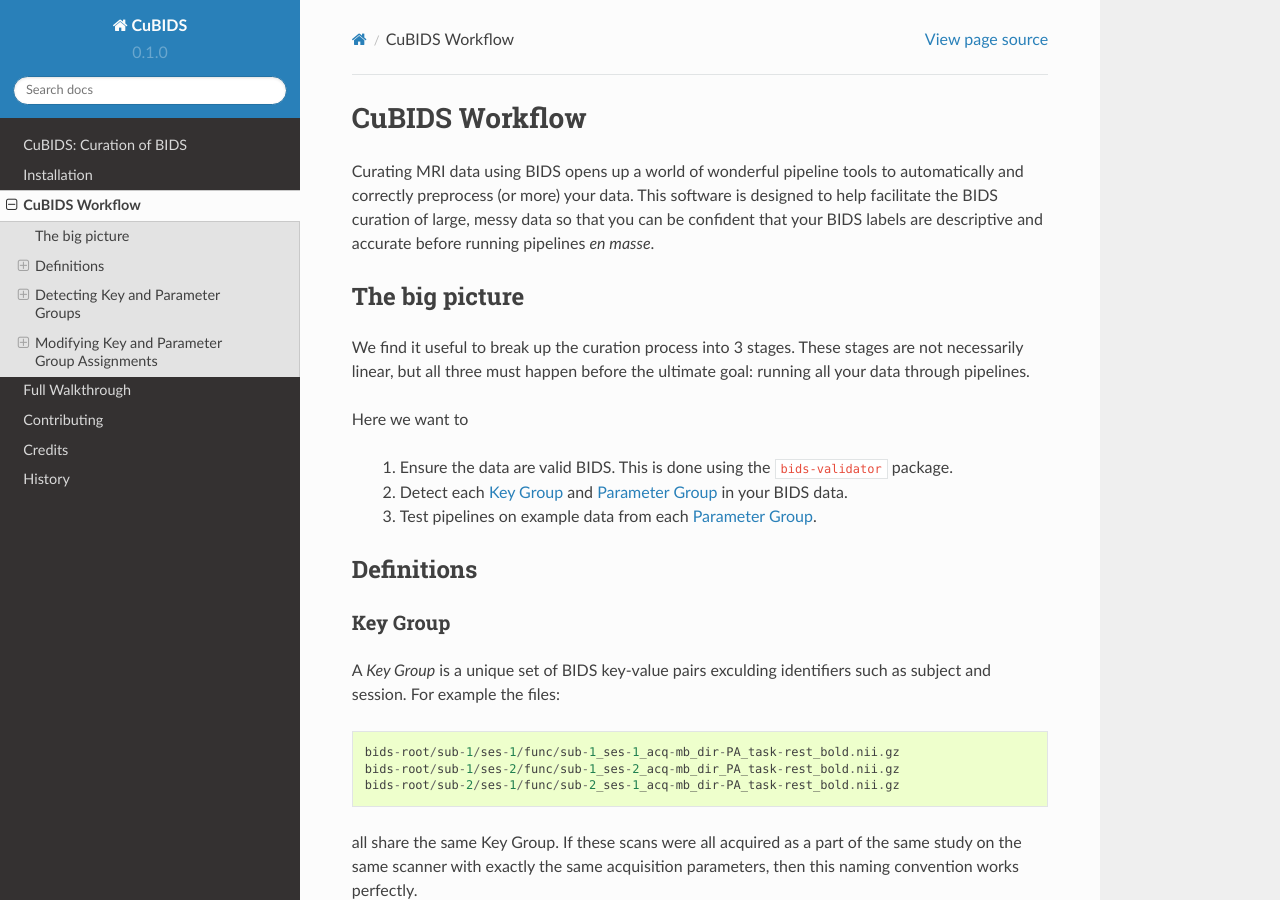
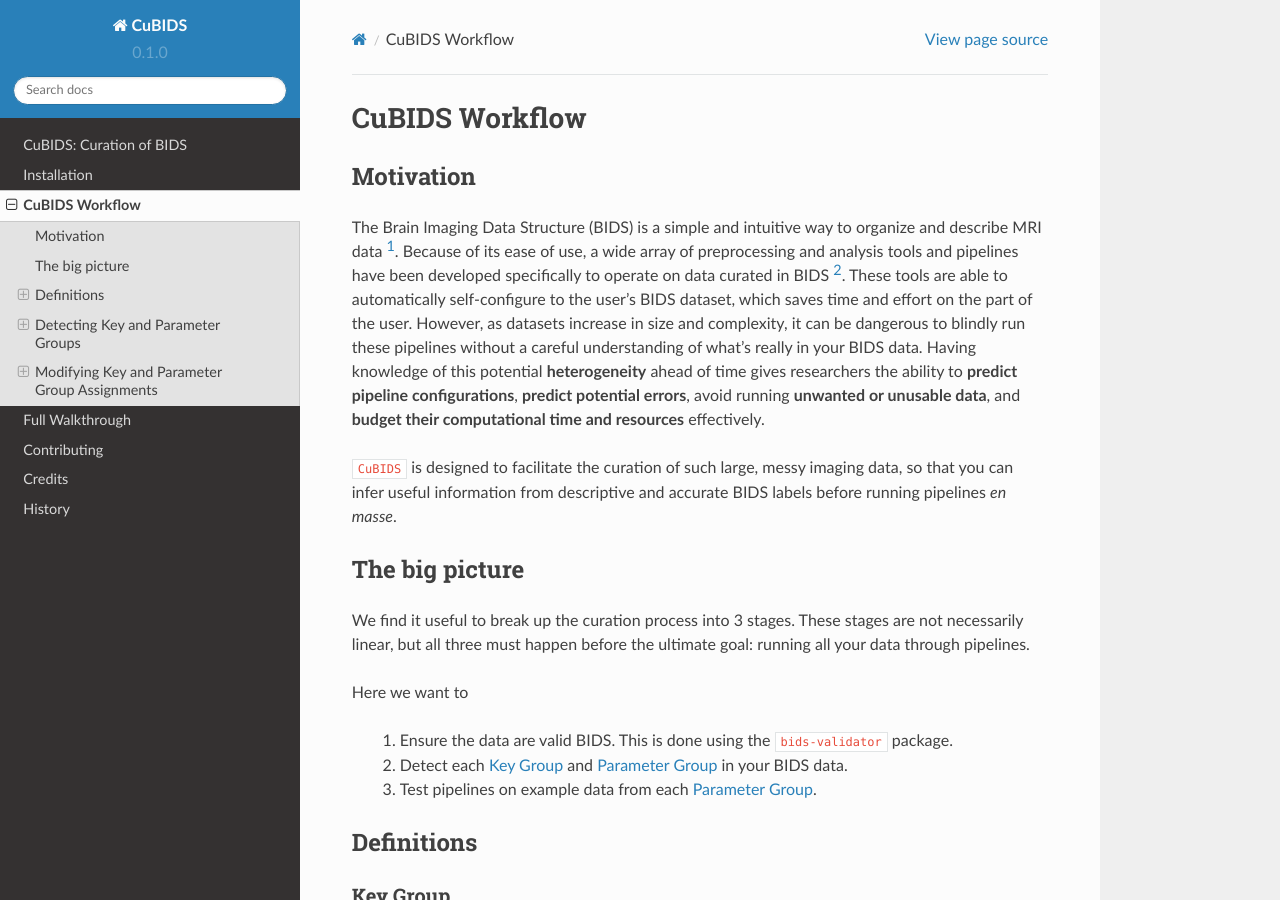
Before and after one commit to PennLINC/CuBIDS, a Sphinx documentation site: the page built from docs/usage.rst, in a window 1280 px wide and 900 px high. Built offline with Sphinx 7.4.7 and the Read the Docs theme 2.0.0, drawn with Linux system fonts in a browser that asks for light colours; some of the changed text lies outside the part shown.

Commit message:
First paragraph of usage

```diff
--- a/README.rst
+++ b/README.rst
@@ -17,7 +17,8 @@ About
 -----
 
 ``CuBIDS`` is a workflow and software package designed to facilitate
-reproducible curation of BIDS datasets. This software helps users:
+reproducible curation of `BIDS <https://bids-specification.readthedocs.io/>`_ datasets.
+This software helps users:
 
   1. Ensure data is BIDS-valid;
   2. Visualize and summarize heterogeneity of metadata in a BIDS dataset;
--- a/docs/usage.rst
+++ b/docs/usage.rst
@@ -2,12 +2,24 @@
 CuBIDS Workflow
 ===============
 
-Curating MRI data using BIDS opens up a world of wonderful pipeline tools
-to automatically and correctly preprocess (or more) your data. This software
-is designed to help facilitate the BIDS curation of large, messy data so
-that you can be confident that your BIDS labels are descriptive and accurate
+Motivation
+-------------
+
+The Brain Imaging Data Structure (BIDS) is a simple and intuitive way to
+organize and describe MRI data [#f1]_. Because of its ease of use, a wide array of
+preprocessing and analysis tools and pipelines have been developed specifically
+to operate on data curated in BIDS [#f2]_. These tools are able to automatically
+self-configure to the user's BIDS dataset, which saves time and effort on the
+part of the user. However, as datasets increase in size and complexity, it
+can be dangerous to blindly run these pipelines without a careful understanding of
+what's really in your BIDS data. Having knowledge of this potential **heterogeneity**
+ahead of time gives researchers the ability to **predict pipeline configurations**,
+**predict potential errors**, avoid running **unwanted or unusable data**, and **budget
+their computational time and resources** effectively.
+
+``CuBIDS`` is designed to facilitate the curation of such large, messy imaging data, so
+that you can infer useful information from descriptive and accurate BIDS labels
 before running pipelines *en masse*.
-
 
 The big picture
 ---------------
@@ -253,3 +265,9 @@ Applying these changes we would see:
     ,,datatype-dwi_run-1_suffix-dwi,4,1,datatype-fmap_fmap-phase1_suffix-phase1,70,9
     ,,datatype-dwi_run-1_suffix-dwi,5,2,datatype-fmap_fmap-phasediff_suffix-phasediff,70,8.1
     ,,datatype-dwi_run-1_suffix-dwi,6,16,,70,8.1
+
+
+.. rubric:: Footnotes
+
+.. [#f1] See the `BIDS Specification <https://bids-specification.readthedocs.io>`_.
+.. [#f2] See this list of amazing `BIDS apps <https://bids-apps.neuroimaging.io/>`_.
```
